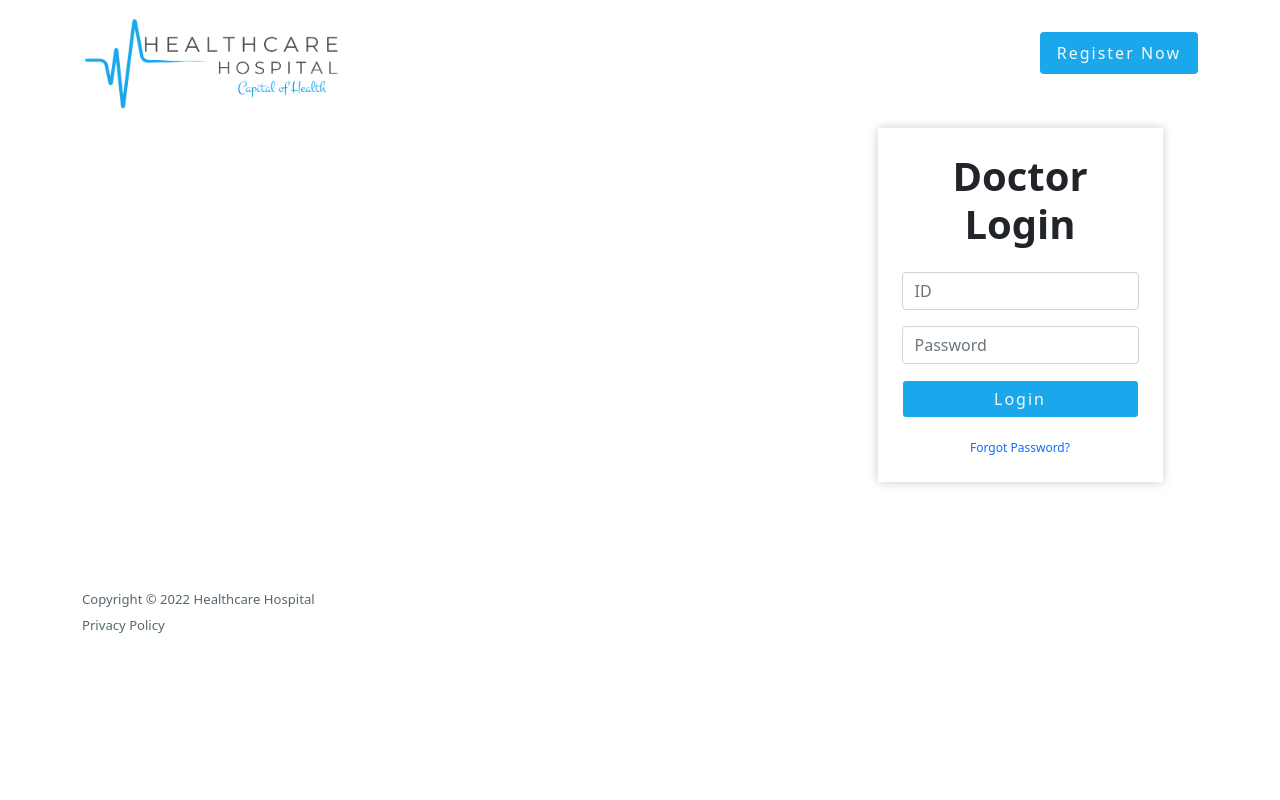
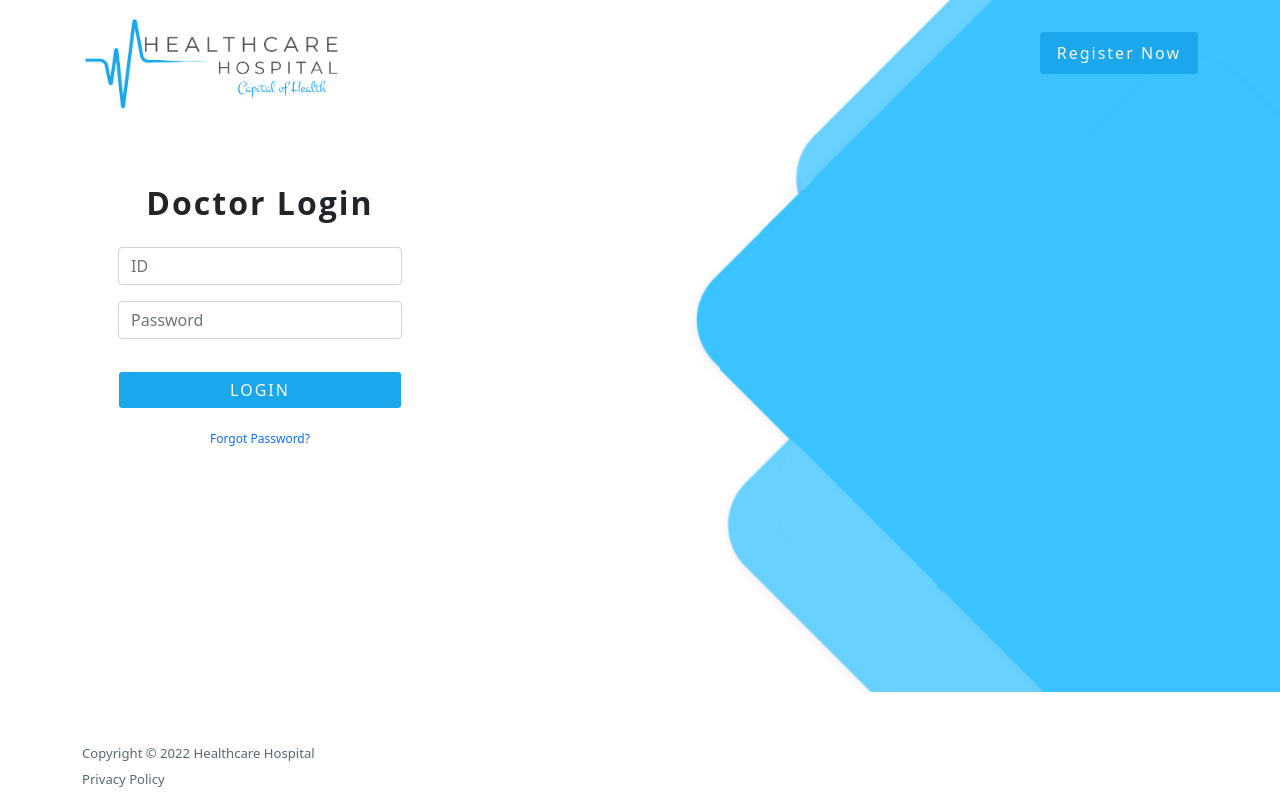
Before and after one commit to mohitshr1003/healthcare, a Django app: page /doctor-login/ in a window 1280 px wide. Run offline with Django 4.2, Linux system fonts and the light colour scheme; some libraries are stand-ins or nearby versions.

Commit message:
doctor login created

```diff
--- a/static/css/style.css
+++ b/static/css/style.css
@@ -17,3 +17,9 @@ p{
 a{
     text-decoration: none !important;
 }
+
+@media only screen and (max-width: 996px) {
+    footer {
+      background-color: white !important;
+    }
+  }
--- a/templates/base.html
+++ b/templates/base.html
@@ -12,12 +12,12 @@
     <link rel="stylesheet" href="https://cdnjs.cloudflare.com/ajax/libs/font-awesome/4.7.0/css/font-awesome.min.css">
 
 </head>
-<body>
+<body style="background-image: url({% static 'images/bg-login.png' %}); background-repeat: no-repeat; background-size: cover;">
     <!-- <div class="col-12 fixed-top"><img src="{% static 'images/strip.png' %}" class="img-fluid w-100" style="height:60px;"></div> -->
     <!-- <div class="col-12" style="background-color:#1aa7ec;">
         <div class="container text-end text-white py-1"><i class="fa fa-mobile" aria-hidden="true"></i> 9876 543210 | <i class="fa fa-phone" aria-hidden="true"></i> 0161 5874 98</div>
     </div> -->
-    <header id="header" class="sticky-top bg-white" style=" transition: box-shadow 0.25s cubic-bezier(0.32, 0.01, 0, 1);">
+    <header id="header" class="sticky-top" style=" transition: box-shadow 0.25s cubic-bezier(0.32, 0.01, 0, 1);">
         <div class="container">
             <div class="row pt-3">
                 <div class="col-lg-3 col-md-4 col-sm-5 col-8">
@@ -34,7 +34,7 @@
     </header>
     {% block body_content %}
     {% endblock %}
-    <footer class="py-lg-5 py-md-0 pt-sm-5" style="bottom: 0; width:100%; line-height: 10px;">
+    <footer class="py-md-0 pt-sm-5 fixed-bottom" style="bottom: 0; width:100%; line-height: 10px;">
         <div class="container">
         <p style="font-size: 0.82em;color: #576871;">Copyright © 2022 Healthcare Hospital</p>
         <p style="font-size: 0.82em;color: #576871;">Privacy Policy</p>
--- a/templates/doctor-login.html
+++ b/templates/doctor-login.html
@@ -1,11 +1,11 @@
 {% extends 'base.html' %}
 {% load static %}
 {% block body_content %}
-
+    <!-- <div class="col-12 py-5" style="background-image: url({% static 'images/seth.webp' %}); background-repeat: no-repeat; background-size: cover;">
     <div class="container h-100 pb-3 mb-5">
         <div class="row h-100">
             <div class="col-lg-8"></div>
-            <div class="col-lg-3 col-8 mx-auto mt-3 h-100 login-div text-center p-4"
+            <div class="col-lg-4 col-8  mt-5 h-100 login-div text-center p-5"
                 style="box-shadow: 0px 0px 10px #ccc;">
                 <h1 style="font-weight: 700" ;>Doctor Login</h1>
 
@@ -18,11 +18,8 @@
                         <input type="password" class="form-control" name="psw" placeholder="Password" required="">
                     </div>
 
-                    {% if result %}
                     <div class="col-12 pt-3 text-danger" style="font-size: 12px;">
-                    {{result}}
                     </div>
-                    {% endif %}
                     <div class="col-12 pt-3">
                         <button class="btn text-light form-control" style="background-color: #1aa7ec;"> Login
                         </button>
@@ -39,5 +36,39 @@
         </div>
     </div>
 </div>
+</div> -->
+
+<div class="col-12 mt-4" style="height: 550px;">
+    <div class="container h-100">
+        <div class="row h-100">
+            <div class="col-lg-4 h-100 mt-5 text-center px-5">
+                <h2 style="font-weight: 700" ;>Doctor Login</h2>
+
+                <form method="post">
+                    {% csrf_token %}
+                    <div class="col-12 pt-3">
+                        <input type="email" class="form-control" name="mail_id" placeholder="ID" required="">
+                    </div>
+                    <div class="col-12 pt-3">
+                        <input type="password" class="form-control" name="psw" placeholder="Password" required="">
+                    </div>
+
+                    <div class="col-12 pt-3 text-danger" style="font-size: 12px;">
+                    </div>
+                    <div class="col-12 pt-3">
+                        <button class="btn text-light form-control" style="background-color: #1aa7ec;"> LOGIN
+                        </button>
+                    </div>
+                </form>
+
+                <div class="col-12 pt-3">
+                    <span style="font-size: 12px; color: #878787;">
+                    <a href="#"> Forgot Password?</a>
+                    </span>
+                </div>
+
+            </div>
+    </div>
+</div>
 
 {% endblock %}
--- a/templates/index.html
+++ b/templates/index.html
@@ -26,7 +26,7 @@
                 </div>
             </div>
             <div class="col-lg-6 col-md-8 col-12 ps-5 pt-5 d-none d-md-block float-end">
-                <img src="{% static 'images/dp-vec2.webp' %}" class="img-fluid">
+                <img src="{% static 'images/dp-vec2.png' %}" class="img-fluid">
             </div>
         </div>
     </div>
```
Also changed, not shown: static/images/bg-login.png (added), static/images/dp-vec2.png (added), static/images/seth.webp (added).
